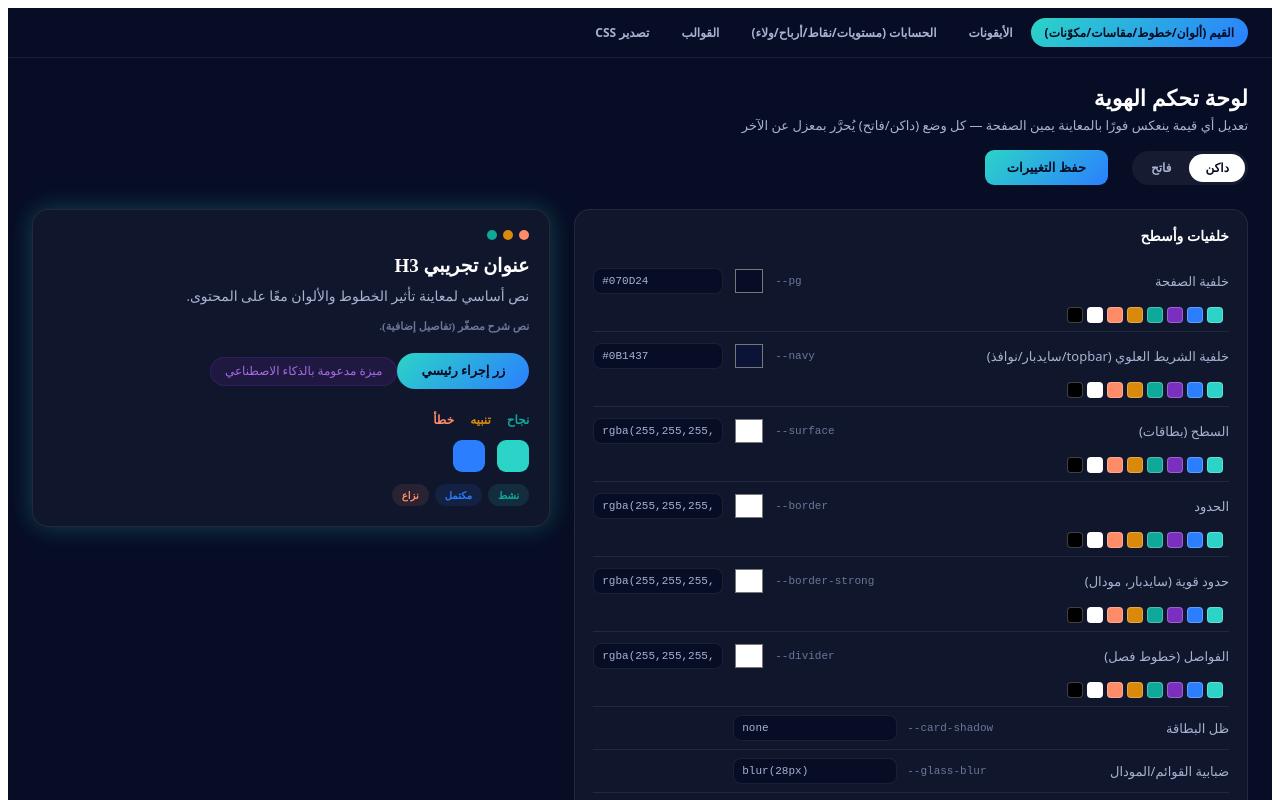
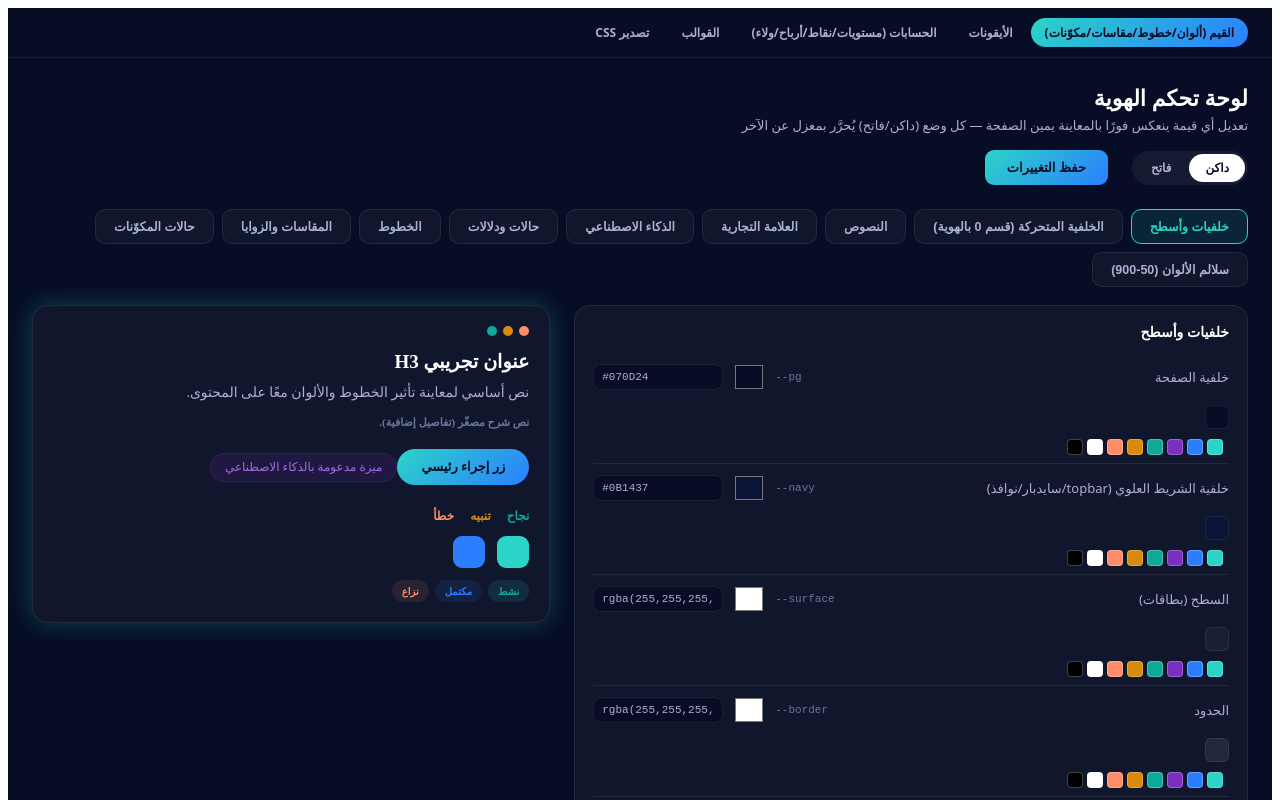
Before and after one commit to pmobs2030/pmo, an Angular app: page /admin/tokens in a window 1280 px wide. Shown: the top 800 px of the page. Built offline with nearby package versions, Linux system fonts and the light colour scheme.

Commit message:
Update color-tokens.html

```diff
--- a/src/app/admin/color-tokens/color-tokens.html
+++ b/src/app/admin/color-tokens/color-tokens.html
@@ -20,9 +20,17 @@
     </div>
   </header>
 
+  <div class="group-tabs">
+    @for (group of tokensService.groups(); track group.id) {
+      <button type="button" class="group-tab" [class.active]="activeGroup()?.id === group.id" (click)="selectGroup(group.id)">
+        {{ group.label }}
+      </button>
+    }
+  </div>
+
   <div class="panel-body">
     <div class="form-col">
-      @for (group of tokensService.groups(); track group.id) {
+      @if (activeGroup(); as group) {
         <section class="token-group">
           <h2>{{ group.label }}</h2>
           @for (token of group.tokens; track token.var) {
@@ -35,6 +43,7 @@
                   <input type="color" [value]="toHex(token.value)" (input)="onValueChange(token.var, $event)" />
                 }
                 <input type="text" class="value-text" [value]="token.value" (change)="onValueChange(token.var, $event)" />
+                <span class="mini-sample" [style.background]="token.value" title="عيّنة حية"></span>
                 <div class="palette-row">
                   @for (sw of commonPalette(); track sw.value) {
                     <button type="button" class="palette-swatch" [style.background]="sw.value" [title]="sw.label"
@@ -50,6 +59,7 @@
               @if (token.type === 'size') {
                 <input type="number" class="value-num" step="0.5" [value]="sizeAsNumber(token.value)" (change)="onSizeChange(token.var, $event)" />
                 <span class="unit">px</span>
+                <span class="mini-sample size-sample" [style.width.px]="sizeAsNumber(token.value)" [style.height.px]="sizeAsNumber(token.value)" title="عيّنة حية"></span>
               }
 
               @if (token.type === 'weight') {
@@ -58,19 +68,23 @@
                     <option [value]="w">{{ w }}</option>
                   }
                 </select>
+                <span class="mini-sample text-sample" [style.fontWeight]="token.value">Aa نص</span>
               }
 
               @if (token.type === 'font') {
                 <span class="locked-value">{{ token.value }} (مقفل — خط واحد معتمد)</span>
+                <span class="mini-sample text-sample" [style.fontFamily]="token.value">Aa نص</span>
               }
 
               @if (token.type === 'shadow') {
                 <input type="text" class="value-text" [value]="token.value" (change)="onValueChange(token.var, $event)" />
+                <span class="mini-sample shadow-sample" [style.boxShadow]="token.value" title="عيّنة حية"></span>
               }
 
               @if (token.type === 'opacity') {
                 <input type="range" min="0" max="1" step="0.01" class="value-range" [value]="token.value" (input)="onValueChange(token.var, $event)" />
                 <span class="unit">{{ token.value }}</span>
+                <span class="mini-sample" [style.opacity]="token.value" title="عيّنة حية"></span>
               }
 
               @if (token.type === 'text') {
```
